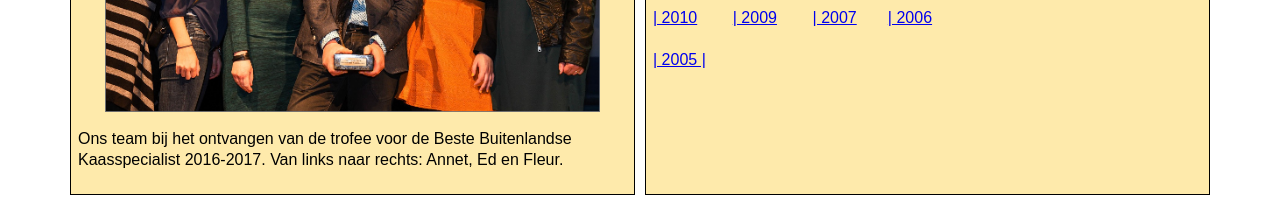
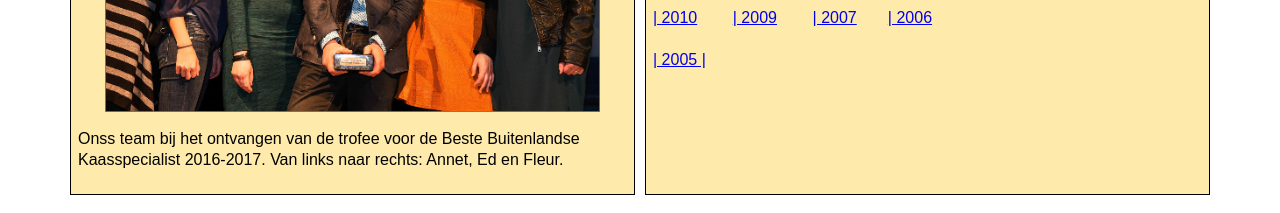
Before and after one commit to YannickKok2/YannickKok2.github.io, a plain HTML site: page index.html in a window 1280 px wide. Shown: the part 900-1113 px from the top of the page. Drawn offline with Linux system fonts and the light colour scheme; a web font is replaced by a local one.

Commit message:
Update index.html

```diff
--- a/index.html
+++ b/index.html
@@ -103,7 +103,7 @@
 
 
 
-			<p>Ons team bij het ontvangen van de trofee voor de Beste Buitenlandse Kaasspecialist 2016-2017.
+			<p>Onss team bij het ontvangen van de trofee voor de Beste Buitenlandse Kaasspecialist 2016-2017.
 					Van links naar rechts: Annet, Ed en Fleur.</p>
 
 
```
